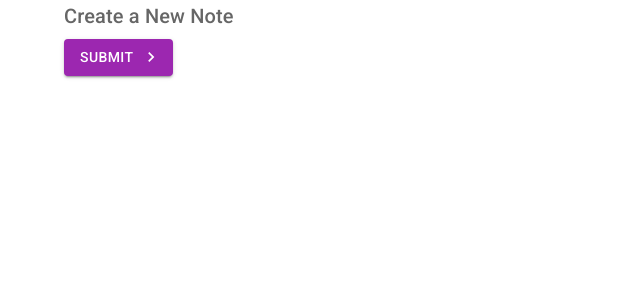
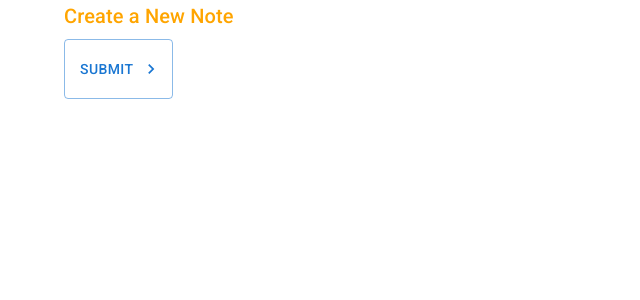
Before and after one commit to RoninS28/MaterialUI-NetNinja, a React (Create React App) app: page /create in a window 1280 px wide. Shown: the top 300 px of the page, without its empty margins (0-640 px from the left). Built offline with nearby package versions, Linux system fonts and the light colour scheme.

Commit message:
add makeStyles

```diff
--- a/package.json
+++ b/package.json
@@ -7,6 +7,7 @@
     "@emotion/styled": "^11.3.0",
     "@mui/icons-material": "^5.0.3",
     "@mui/material": "^5.0.3",
+    "@mui/styles": "^5.0.1",
     "@testing-library/jest-dom": "^5.11.9",
     "@testing-library/react": "^11.2.5",
     "@testing-library/user-event": "^12.7.1",
--- a/src/pages/Create.js
+++ b/src/pages/Create.js
@@ -6,7 +6,38 @@ import { Container } from '@mui/material'
 import AcUnitOutlinedIcon from '@mui/icons-material/AcUnitOutlined';
 import SendOutlinedIcon from '@mui/icons-material/SendOutlined';
 import KeyboardArrowRightOutlinedIcon from '@mui/icons-material/KeyboardArrowRightOutlined';
+import { makeStyles } from '@mui/styles';
+// import { makeStyles } from '@material-ui/core/styles'
+
+// import { makeStyles } from '@mui/';
+
+
+
+const useStyles = makeStyles({
+  btn1: {
+
+    height: 60,
+    '&:hover': {
+      height: 100,
+    }
+
+  },
+
+  typo: {
+    color: 'orange',
+  },
+
+  title: {
+    textDecoration: 'underline',
+    marginBottom: 20
+  }
+
+});
+
 export default function Create() {
+
+  const classes = useStyles();
+
   return (
     <Container>
 
@@ -15,19 +46,21 @@ export default function Create() {
         variant="h6"
         component="h2"
         gutterBottom
-        color="textSecondary"
+        // color="textSecondary"
+        className={classes.typo}
       >
         Create a New Note
       </Typography>
-      <Button type="submit"
-        color="secondary"
-        variant="contained"
+      <Button
+        type="submit"
+
+        className={classes.btn1}
+        variant="outlined"
         onClick={() => console.log("youi clicked me")}
 
-        // startIcon={<SendOutlinedIcon />}
         endIcon={<KeyboardArrowRightOutlinedIcon />}
 
-      >Submit</Button>
+      >Submit {console.log(classes)}</Button>
       <br />
 
 
```
Also changed, not shown: 1 other file (tests, documents, lock files or other folders).
